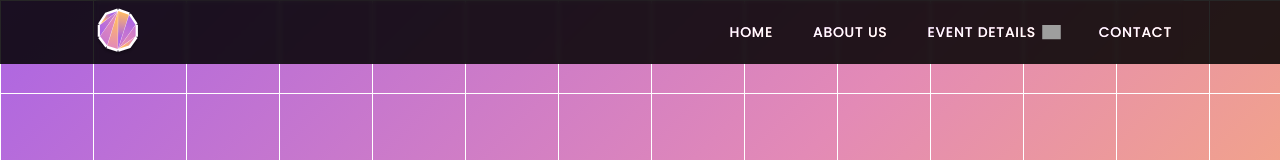
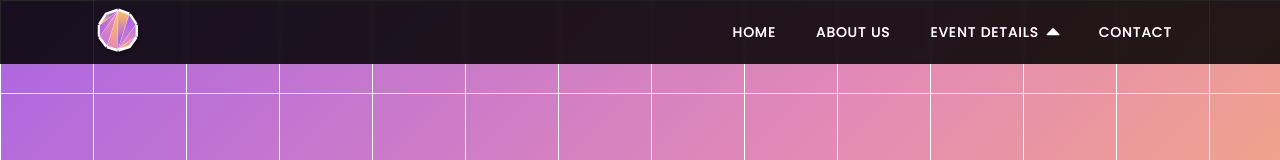
Before and after one commit to cusec/2024, a Next.js app: page / in a window 1280 px wide. Shown: the top 160 px of the page. Built offline with nearby package versions, Linux system fonts and the light colour scheme; grey boxes are pictures that could not be loaded.

Commit message:
refactor: Use inline svg instead of image for triangle icon

```diff
--- a/src/components/Navbar.tsx
+++ b/src/components/Navbar.tsx
@@ -120,15 +120,38 @@ export default function Navbar({ clicked }: ChildProps) {
               >
                 <span className="flex space-x-2">
                   <Link href="/">Event Details</Link>
-                  <Image
-                    src={triangle_white}
-                    alt="Triangle"
-                    width={15}
-                    height={15}
+
+                  <svg
                     className={`scale-x-125 scale-y-75 transition ease-in-out duration-1000 ${
-                      isEventDetailsClicked ? "" : "rotate-180"
+                      isEventDetailsClicked
+                        ? "fill-white"
+                        : "rotate-180 fill-[url(#custom-gradient)]"
                     }`}
-                  />
+                    width="12px"
+                    height="20px"
+                    viewBox="0 0 512 512"
+                    version="1.1"
+                    xmlns="http://www.w3.org/2000/svg"
+                  >
+                    <linearGradient
+                      id="custom-gradient"
+                      x1="0%"
+                      y1="0%"
+                      x2="0%"
+                      y2="100%"
+                    >
+                      <stop stopColor="#AC65E3" offset="0%" />
+                      <stop stopColor="#E087BB" offset="50%" />
+                      <stop stopColor="#FFB963" offset="100%" />
+                    </linearGradient>
+                    <title>triangle-icon</title>
+                    <g id="drop" transform="translate(32.000000, 42.666667)">
+                      <path
+                        d="M246.312928,5.62892705 C252.927596,9.40873724 258.409564,14.8907053 262.189374,21.5053731 L444.667042,340.84129 C456.358134,361.300701 449.250007,387.363834 428.790595,399.054926 C422.34376,402.738832 415.04715,404.676552 407.622001,404.676552 L42.6666667,404.676552 C19.1025173,404.676552 7.10542736e-15,385.574034 7.10542736e-15,362.009885 C7.10542736e-15,354.584736 1.93772021,347.288125 5.62162594,340.84129 L188.099293,21.5053731 C199.790385,1.04596203 225.853517,-6.06216498 246.312928,5.62892705 Z"
+                        id="Combined-Shape"
+                      />
+                    </g>
+                  </svg>
                 </span>
                 <div
                   className={`absolute top-full left-0 right-5 mt-3 text-xl transition-all ease-in-out duration-1000 overflow-hidden ${
```
Also changed, not shown: src/assets/triangle_white.svg (added).
